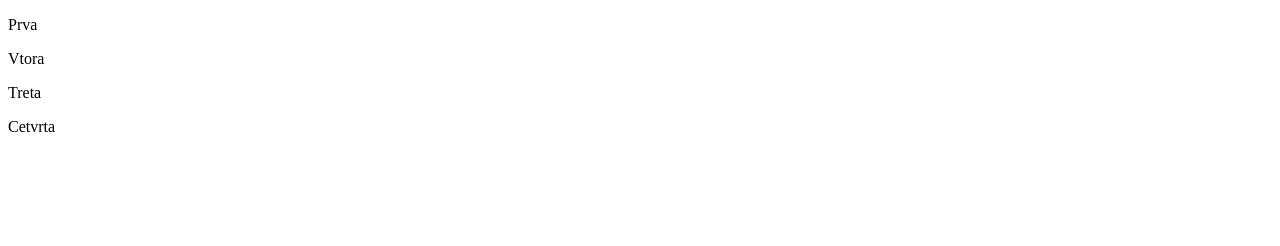
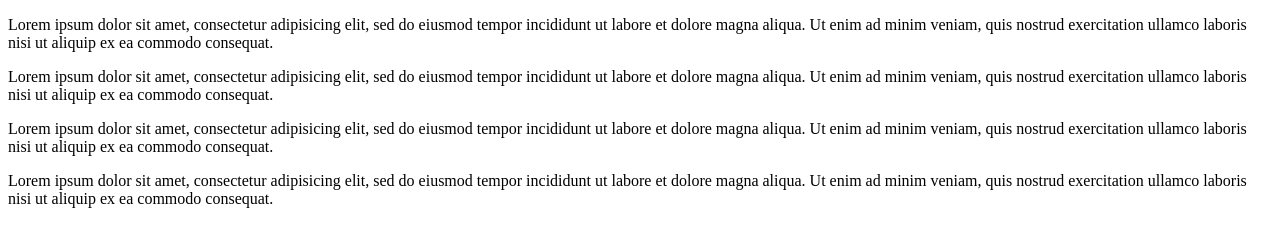
Before and after one commit to nikola-unger/SEDC-Class04-Test, a plain HTML site: page portfolio.html in a window 1280 px wide. Drawn offline with Linux system fonts and the light colour scheme.

Commit message:
add new paragraph in portfolio

```diff
--- a/portfolio.html
+++ b/portfolio.html
@@ -7,13 +7,25 @@
 	<!-- 4 colums with our portfolio -->
 
 	<div class="row">
-		<p>Prva</p>
+		<p>Lorem ipsum dolor sit amet, consectetur adipisicing elit, sed do eiusmod
+		tempor incididunt ut labore et dolore magna aliqua. Ut enim ad minim veniam,
+		quis nostrud exercitation ullamco laboris nisi ut aliquip ex ea commodo
+		consequat.</p>
  	 <div class="column"></div>
- 	 	<p>Vtora</p>
+ 	 	<p>Lorem ipsum dolor sit amet, consectetur adipisicing elit, sed do eiusmod
+ 	 	tempor incididunt ut labore et dolore magna aliqua. Ut enim ad minim veniam,
+ 	 	quis nostrud exercitation ullamco laboris nisi ut aliquip ex ea commodo
+ 	 	consequat.</p>
   	<div class="column"></div>
-  		<p>Treta</p>
+  		<p>Lorem ipsum dolor sit amet, consectetur adipisicing elit, sed do eiusmod
+  		tempor incididunt ut labore et dolore magna aliqua. Ut enim ad minim veniam,
+  		quis nostrud exercitation ullamco laboris nisi ut aliquip ex ea commodo
+  		consequat.</p>
   	<div class="column"></div>
-  		<p>Cetvrta</p>
+  		<p>Lorem ipsum dolor sit amet, consectetur adipisicing elit, sed do eiusmod
+  		tempor incididunt ut labore et dolore magna aliqua. Ut enim ad minim veniam,
+  		quis nostrud exercitation ullamco laboris nisi ut aliquip ex ea commodo
+  		consequat. </p>
   	<div class="column"></div>
 </div>
 
```
